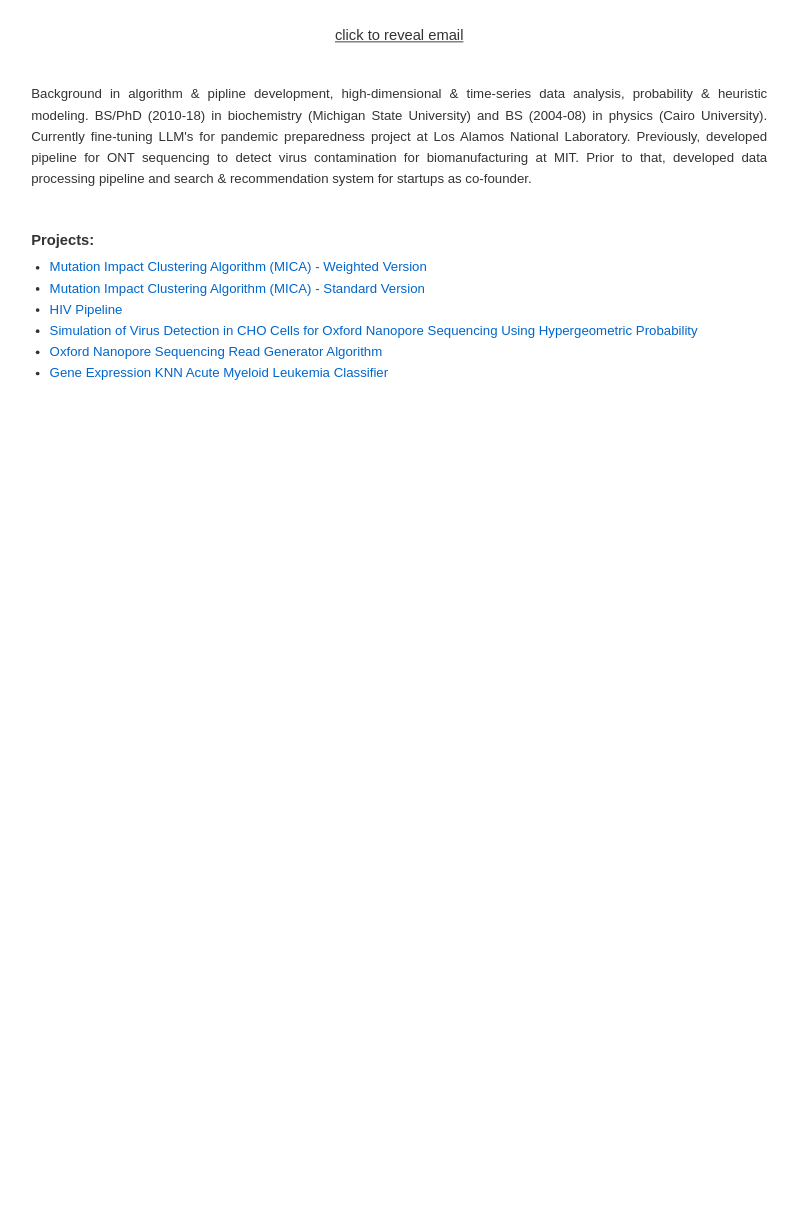
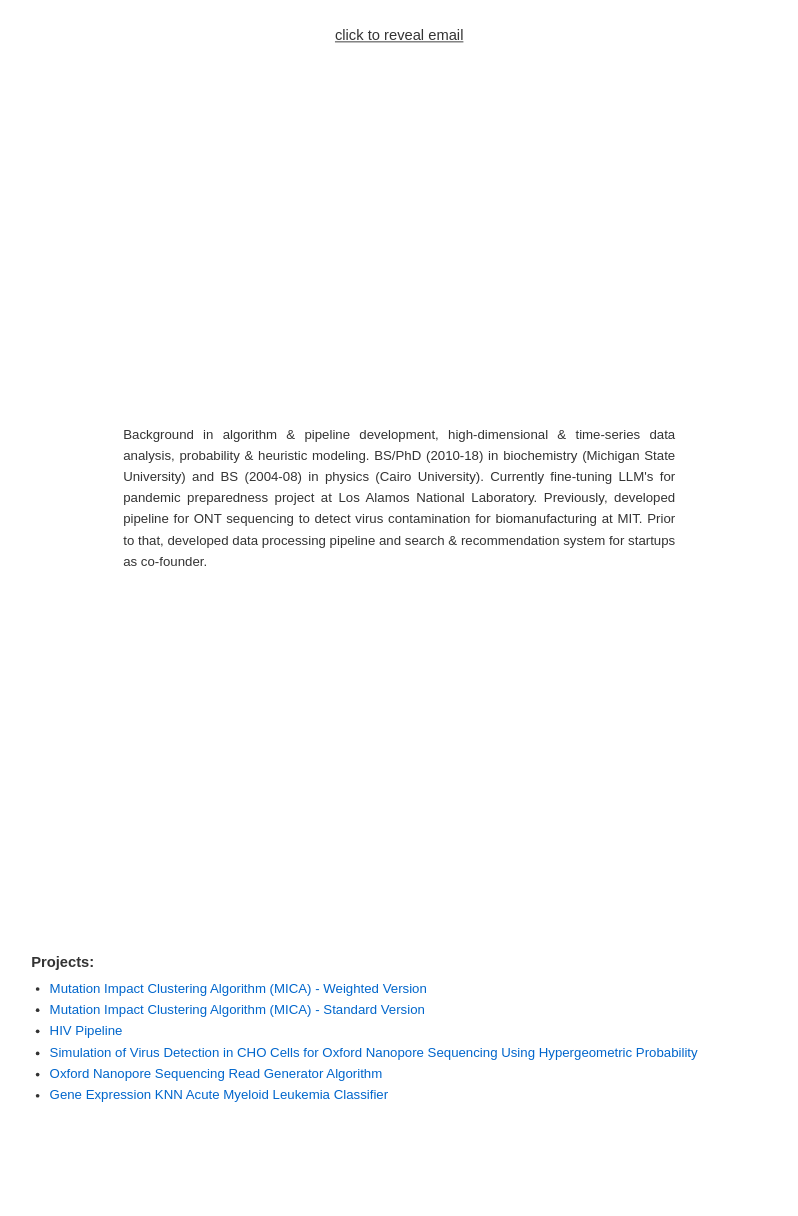
Before and after one commit to raeufroushangar/raeufroushangar.com, a Jekyll site: the page built from index.html, in a window 1280 px wide. Shown: the whole page, without its empty margins (208-1006 px from the left). Built offline with Jekyll 4.4.1, drawn with Linux system fonts in a browser that asks for light colours; before the commit the page ends 900 px from its top, so only the background shows below that.

Commit message:
Update profile image and homepage

```diff
--- a/index.html
+++ b/index.html
@@ -11,13 +11,13 @@ title: Home
   <div><span id="email-link" style="cursor: pointer; text-decoration: underline;">click to reveal email</span></div>
 </div>
 
-<div style="display: flex; align-items: center;">
+<div style="display: flex; align-items: center; justify-content: center; height: 100vh;">
 
-  <div style="font-size: 0.9em; text-align: justify;">
-    Background in algorithm & pipline development, high-dimensional & time-series data analysis, probability & heuristic modeling. BS/PhD (2010-18) in biochemistry (Michigan State University) and BS (2004-08) in physics (Cairo University). Currently fine-tuning LLM's for pandemic preparedness project at Los Alamos National Laboratory. Previously, developed pipeline for ONT sequencing to detect virus contamination for biomanufacturing at MIT. Prior to that, developed data processing pipeline and search & recommendation system for startups as co-founder.
-
+  <div style="font-size: 0.9em; text-align: justify; max-width: 600px;">
+    Background in algorithm & pipeline development, high-dimensional & time-series data analysis, probability & heuristic modeling. BS/PhD (2010-18) in biochemistry (Michigan State University) and BS (2004-08) in physics (Cairo University). Currently fine-tuning LLM's for pandemic preparedness project at Los Alamos National Laboratory. Previously, developed pipeline for ONT sequencing to detect virus contamination for biomanufacturing at MIT. Prior to that, developed data processing pipeline and search & recommendation system for startups as co-founder.
   </div>
 </div>
+
 
 <br>
 
```
